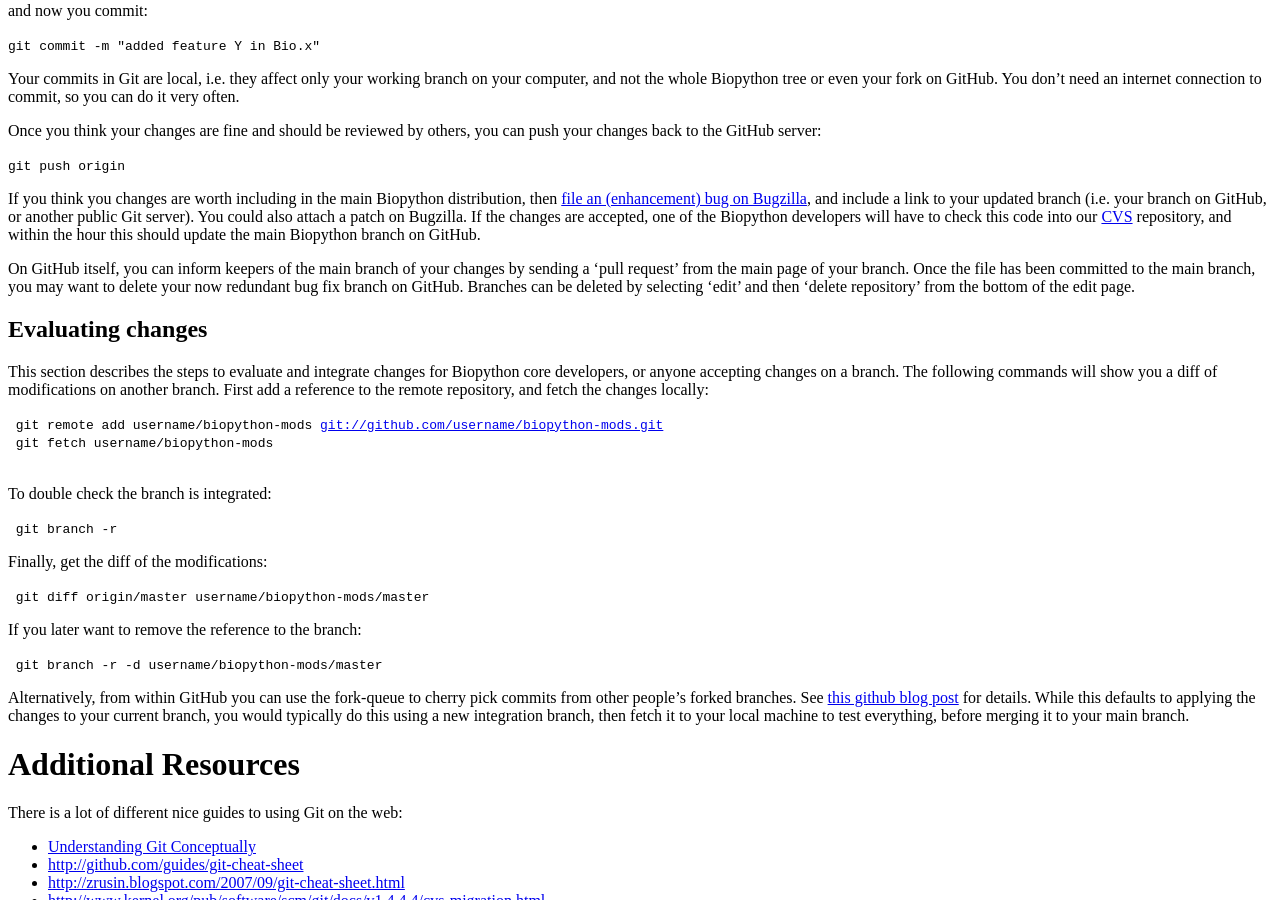
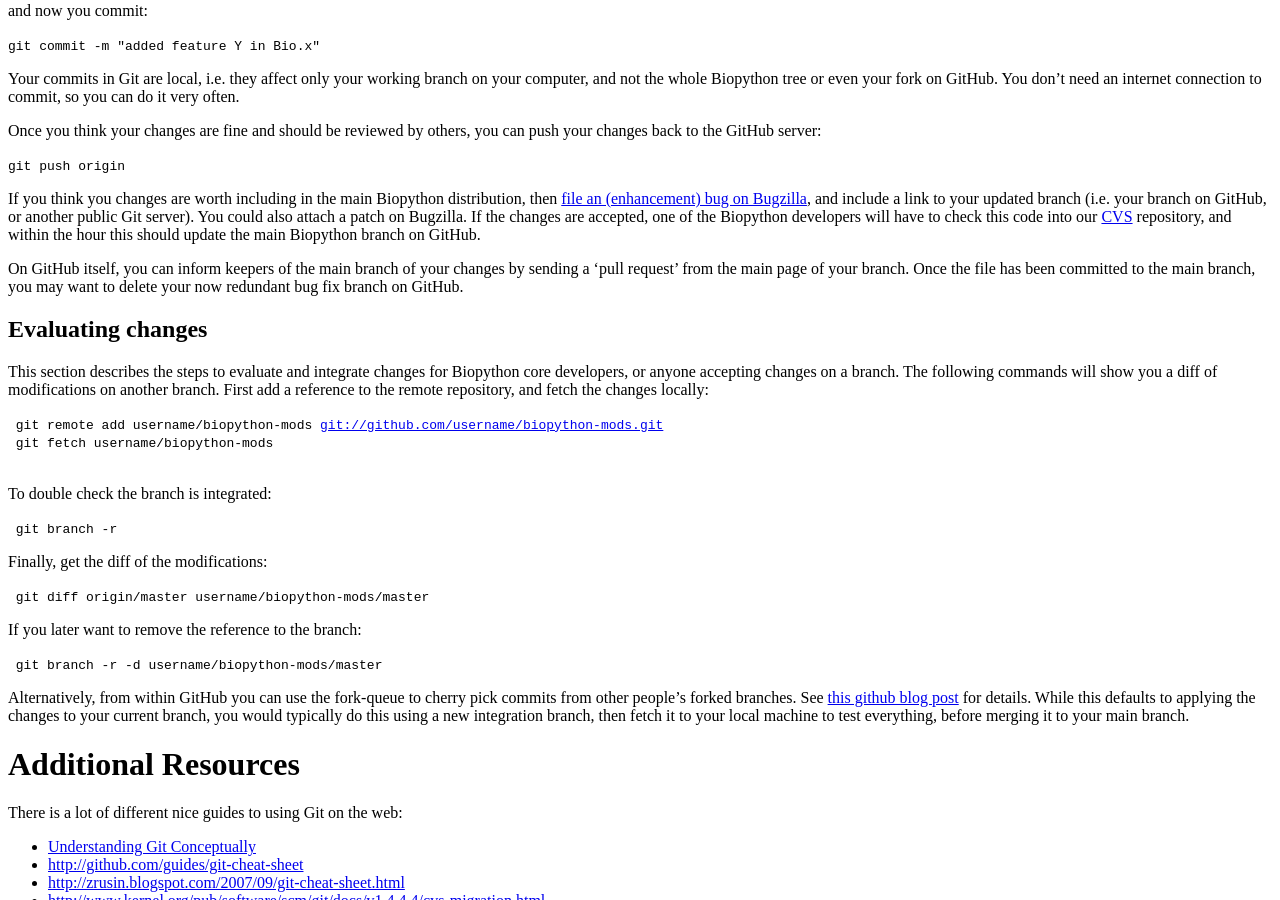
Before and after one commit to biopython/biopython.github.io, a Jekyll site: the page built from wiki/GitMigration.md, in a window 1280 px wide and 900 px high, scrolled down 2003 px. Built offline with Jekyll 4.4.1, drawn with Linux system fonts in a browser that asks for light colours.

Commit message:
/* Making changes */ Don't suggest deleting your whole github repository ("fork") to delete a branch

```diff
--- a/wiki/GitMigration.md
+++ b/wiki/GitMigration.md
@@ -190,9 +190,7 @@ should update the main Biopython branch on GitHub.
 On GitHub itself, you can inform keepers of the main branch of your
 changes by sending a 'pull request' from the main page of your branch.
 Once the file has been committed to the main branch, you may want to
-delete your now redundant bug fix branch on GitHub. Branches can be
-deleted by selecting 'edit' and then 'delete repository' from the bottom
-of the edit page.
+delete your now redundant bug fix branch on GitHub.
 
 Evaluating changes
 ------------------
```
Also changed, not shown: 1 other file.
